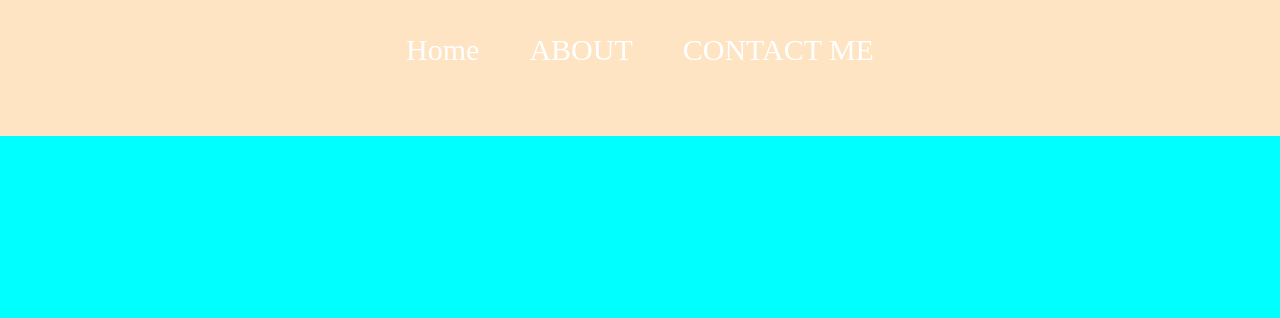
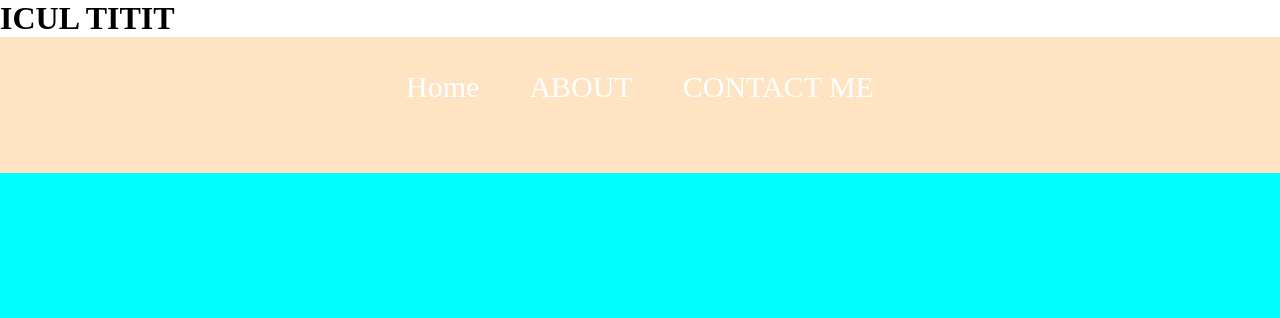
Before and after one commit to Ajix17/coba-website, a plain HTML site: page index.html in a window 1280 px wide. Shown: the top 318 px of the page. Drawn offline with Linux system fonts and the light colour scheme.

Commit message:
Update index.html

```diff
--- a/index.html
+++ b/index.html
@@ -5,7 +5,7 @@
     </head>
  <body>
     <div class="container">
-
+<h1>ICUL TITIT</h1>
 
     <!-- Navigation Bar -->
     <div class="navbar">
```
